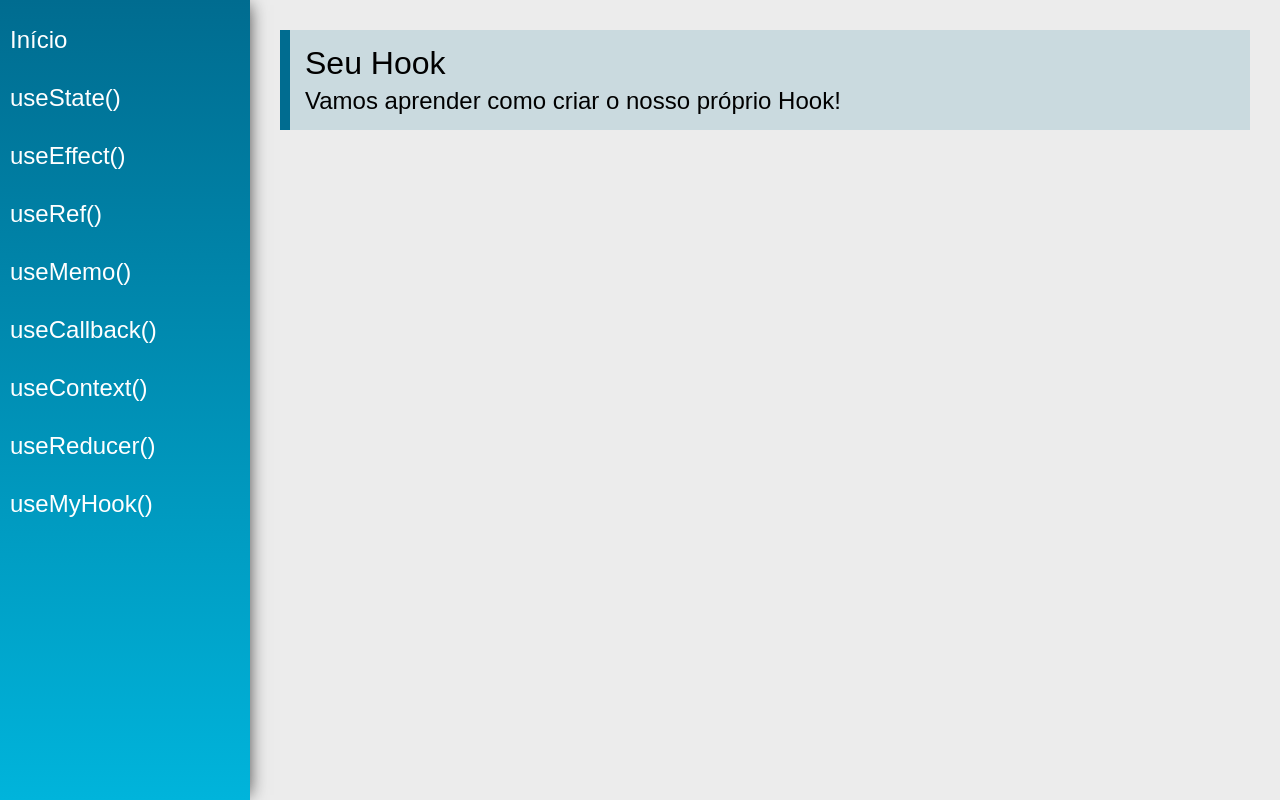
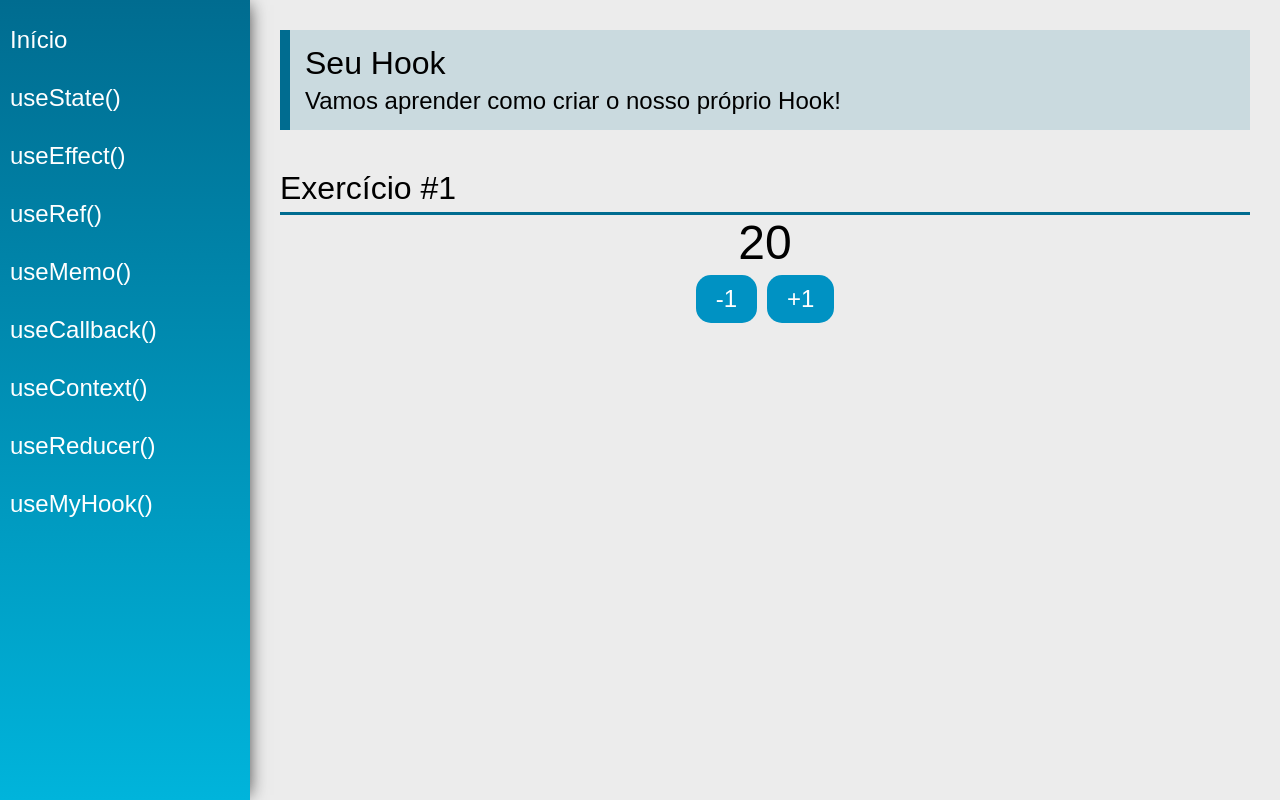
Before and after one commit to mbpfilho/hooks, a React (Create React App) app: page /useCustom in a window 1280 px wide. Built offline with nearby package versions, Linux system fonts and the light colour scheme.

Commit message:
custom hooks 1

```diff
--- /dev/null
+++ b/src/hooks/useCounter.js
@@ -0,0 +1,16 @@
+import {useState} from "react"
+
+export const useCounter=(initialValue=100)=>{
+
+  const [count,setCount]=useState(initialValue)
+
+  function inc(){
+    setCount(count+1)
+  }
+
+  function dec(){
+    setCount(count-1)
+  }
+
+  return [count, inc, dec]
+}
--- a/src/views/examples/UseCustom.jsx
+++ b/src/views/examples/UseCustom.jsx
@@ -1,13 +1,26 @@
 import React from 'react'
 import PageTitle from '../../components/layout/PageTitle'
+import SectionTitle from '../../components/layout/SectionTitle'
+import {useCounter} from "../../hooks/useCounter"
 
 const UseRef = (props) => {
+
+    const [count, inc, dec]=useCounter(20)
+
     return (
         <div className="UseCustom">
             <PageTitle
                 title="Seu Hook"
                 subtitle="Vamos aprender como criar o nosso próprio Hook!"
             />
+            <SectionTitle title="Exercício #1"></SectionTitle>
+            <div className="center">
+                <span className="text">{count}</span>
+                <div>
+                    <button className="btn" onClick={_=>dec()}>-1</button>
+                    <button className="btn" onClick={_=>inc()}>+1</button>
+                </div>
+            </div>
         </div>
     )
 }
```
